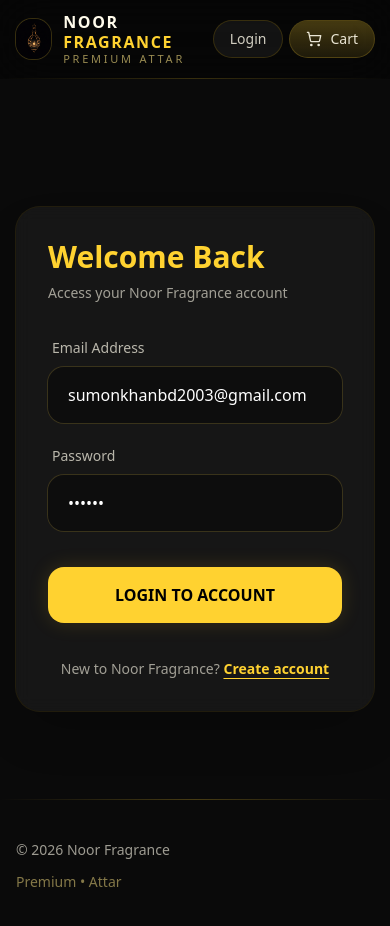
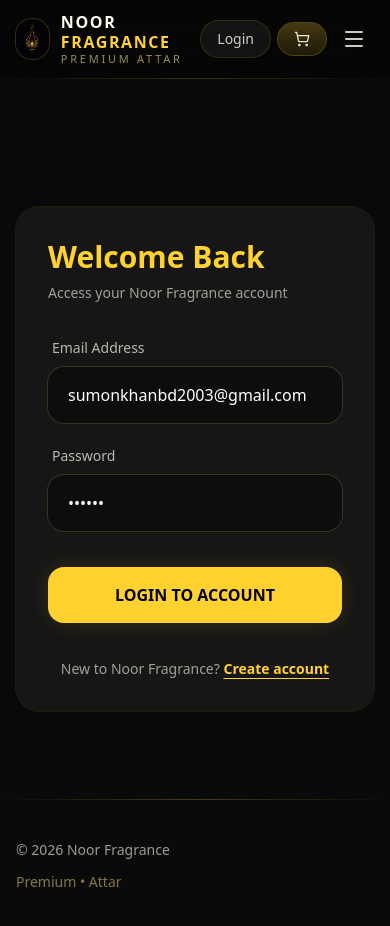
Before and after one commit to sumon2003/Noor-Fragrance-Shop, a React (Vite) app in the folder client/: page /login in a window 390 px wide. Shown: the top 926 px of the page. Built offline with nearby package versions, Linux system fonts and the light colour scheme; no server answers.

Commit message:
Enhance Navbar with mobile menu toggle and improved layout for better user experience

```diff
--- a/client/src/components/Navbar.jsx
+++ b/client/src/components/Navbar.jsx
@@ -1,4 +1,5 @@
-import { ShoppingCart, LogOut } from "lucide-react";
+import { ShoppingCart, LogOut, Menu, X } from "lucide-react";
+import { useState } from "react";
 import { Link, NavLink, useNavigate } from "react-router-dom";
 import { useAuth } from "../context/AuthContext";
 import { useCart } from "../context/CartContext";
@@ -7,12 +8,16 @@ export default function Navbar() {
   const { user, logout } = useAuth();
   const { items } = useCart();
   const nav = useNavigate();
+  const [isMenuOpen, setIsMenuOpen] = useState(false);
 
   const count = items?.reduce((sum, it) => sum + (it.qty || 0), 0) || 0;
 
+  const toggleMenu = () => setIsMenuOpen(!isMenuOpen);
+
   return (
-    <header className="sticky top-0 z-20 bg-black/35 backdrop-blur-xl">
+    <header className="sticky top-0 z-50 bg-black/35 backdrop-blur-xl">
       <div className="max-w-6xl mx-auto px-4 py-3 flex items-center justify-between">
+        {/* Logo Section */}
         <Link to="/" className="flex items-center gap-3">
           <div className="h-10 w-10 rounded-2xl overflow-hidden bg-white/5 ring-1 ring-amber-300/20">
             <img
@@ -32,7 +37,8 @@ export default function Navbar() {
           </div>
         </Link>
 
-        <nav className="hidden md:flex items-center gap-6 text-sm text-amber-50/70">
+        {/* Desktop Navigation */}
+        <nav className="hidden md:flex items-center gap-6 text-sm text-amber-50/70 font-medium">
           <NavLink to="/" className={({isActive}) => isActive ? "text-amber-200" : "hover:text-amber-200 transition"}>
             Home
           </NavLink>
@@ -44,6 +50,7 @@ export default function Navbar() {
           </a>
         </nav>
 
+        {/* Right Section: Auth & Cart */}
         <div className="flex items-center gap-2">
           {!user ? (
             <Link
@@ -72,15 +79,53 @@ export default function Navbar() {
             className="relative inline-flex items-center gap-2 px-4 py-2 rounded-full bg-gradient-to-b from-amber-300/25 to-amber-300/10 ring-1 ring-amber-300/30 hover:ring-amber-300/45 transition text-amber-50/90 text-sm"
           >
             <ShoppingCart size={16} />
-            Cart
+            <span className="hidden xs:inline">Cart</span>
             {count > 0 && (
               <span className="absolute -top-2 -right-2 h-6 min-w-[24px] px-2 rounded-full bg-amber-300 text-black text-xs font-bold flex items-center justify-center">
                 {count}
               </span>
             )}
           </Link>
+
+          {/* Mobile Menu Toggle Button */}
+          <button
+            onClick={toggleMenu}
+            className="p-2 md:hidden text-amber-50/80 hover:text-amber-200 transition"
+            aria-label="Toggle Menu"
+          >
+            {isMenuOpen ? <X size={24} /> : <Menu size={24} />}
+          </button>
         </div>
       </div>
+
+      {/* Mobile Navigation Menu */}
+      {isMenuOpen && (
+        <div className="md:hidden bg-black/95 backdrop-blur-2xl border-t border-amber-300/10 animate-in fade-in slide-in-from-top-4 duration-300">
+          <nav className="flex flex-col p-4 gap-4 text-sm font-medium text-amber-50/70 text-center">
+            <NavLink
+              to="/"
+              onClick={() => setIsMenuOpen(false)}
+              className={({isActive}) => isActive ? "text-amber-200 bg-white/5 p-3 rounded-xl" : "p-3 hover:text-amber-200 transition"}
+            >
+              Home
+            </NavLink>
+            <NavLink
+              to="/products"
+              onClick={() => setIsMenuOpen(false)}
+              className={({isActive}) => isActive ? "text-amber-200 bg-white/5 p-3 rounded-xl" : "p-3 hover:text-amber-200 transition"}
+            >
+              Products
+            </NavLink>
+            <a
+              className="p-3 hover:text-amber-200 transition"
+              href="/#about"
+              onClick={() => setIsMenuOpen(false)}
+            >
+              About
+            </a>
+          </nav>
+        </div>
+      )}
 
       <div className="h-px bg-gradient-to-r from-transparent via-amber-300/20 to-transparent" />
     </header>
```
